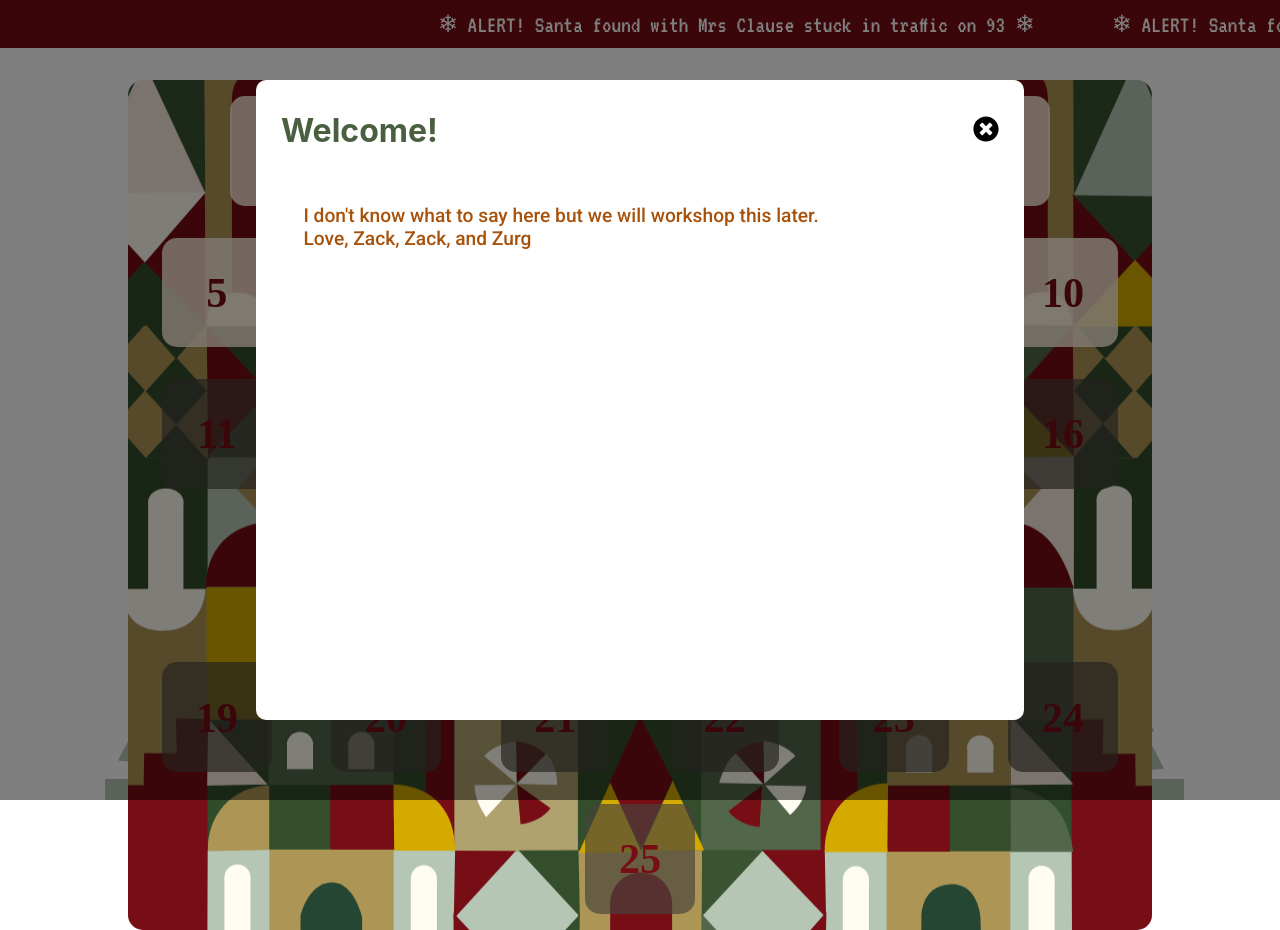
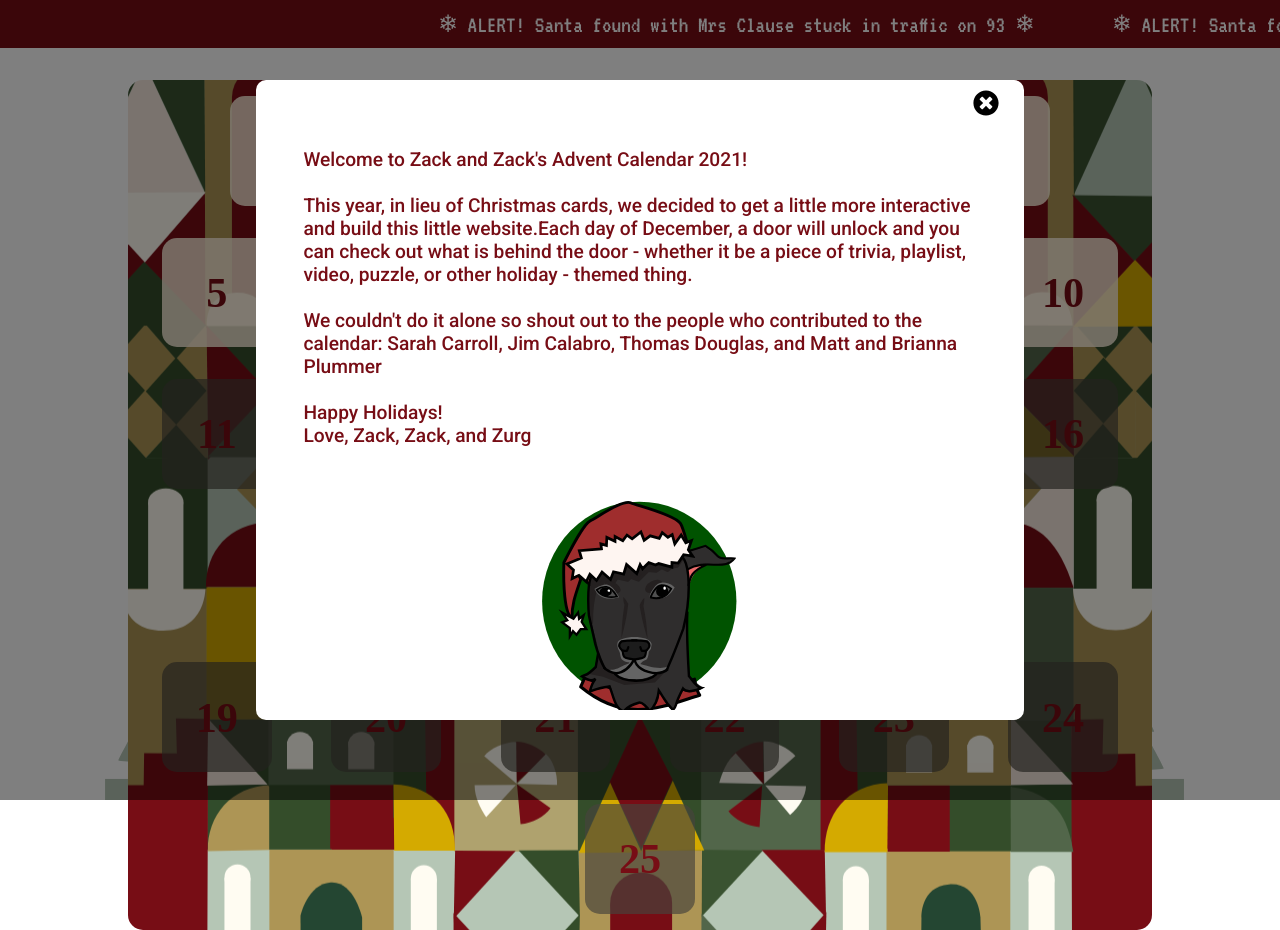
Before and after one commit to zplummer13/advent, a React (Create React App) app: page / in a window 1280 px wide. Built offline with nearby package versions, Linux system fonts and the light colour scheme; a web font is replaced by a local one.

Commit message:
added stuff

```diff
--- a/src/App.tsx
+++ b/src/App.tsx
@@ -4,6 +4,7 @@ import { House } from "./components/House";
 import { Tracker } from "./components/Tracker";
 import { Modal } from "./components/Modal";
 import { useState } from "react";
+import zurg from "./icons/santazurg.svg";
 
 function App() {
   function hasVisited(): boolean {
@@ -25,11 +26,12 @@ function App() {
       </header>
       {!visited && (
         <Modal
-          title="Welcome!"
+          title=""
           content={[
-            "I don't know what to say here but we will workshop this later. \n Love, Zack, Zack, and Zurg",
+            "Welcome to Zack and Zack's Advent Calendar 2021! \n \n This year, in lieu of Christmas cards, we decided to get a little more interactive and build this little website.Each day of December, a door will unlock and you can check out what is behind the door - whether it be a piece of trivia, playlist, video, puzzle, or other holiday - themed thing.\n \n We couldn't do it alone so shout out to the people who contributed to the calendar: Sarah Carroll, Jim Calabro, Thomas Douglas, and Matt and Brianna Plummer \n \n Happy Holidays! \n Love, Zack, Zack, and Zurg",
+            zurg,
           ]}
-          type={["text"]}
+          type={["text", "smallImage"]}
           onModalClose={() => setVisited()}
         />
       )}
--- a/src/components/Modal.scss
+++ b/src/components/Modal.scss
@@ -1,3 +1,5 @@
+@use "../sassvariables" as app;
+
 .modalWrapper {
   position: fixed;
   width: 100%;
@@ -77,6 +79,11 @@
   max-width: 60%;
   margin: auto;
 }
+.modalSmallImage {
+  max-width: 30%;
+  margin: auto;
+  margin-top: 1em;
+}
 .video {
   width: 600px;
   height: 500px;
@@ -84,7 +91,7 @@
 }
 
 .modalText {
-  color: rgb(167, 81, 11);
+  color: app.$secondary-color;
   font-size: 1.2em;
   font-family: "Roboto", sans-serif;
 }
--- a/src/components/Modal.tsx
+++ b/src/components/Modal.tsx
@@ -26,6 +26,14 @@ export function Modal(props: ModalProps) {
             className="modalImage"
           />
         );
+      } else if (props.type[i] === "smallImage") {
+        contents.push(
+          <img
+            alt={props.type[i]}
+            src={props.content[i]}
+            className="modalSmallImage"
+          />
+        );
       } else if (props.type[i] === "video") {
         contents.push(
           <iframe
@@ -51,9 +59,9 @@ export function Modal(props: ModalProps) {
           <div className="row">
             <span>
               <h1 className="title">{props.title}</h1>
-              {props.submitter &&
+              {props.submitter && (
                 <h2 className="submitter">Submitted by: {props.submitter}</h2>
-              }
+              )}
             </span>
             <img
               className="exitIcon rotate"
```
